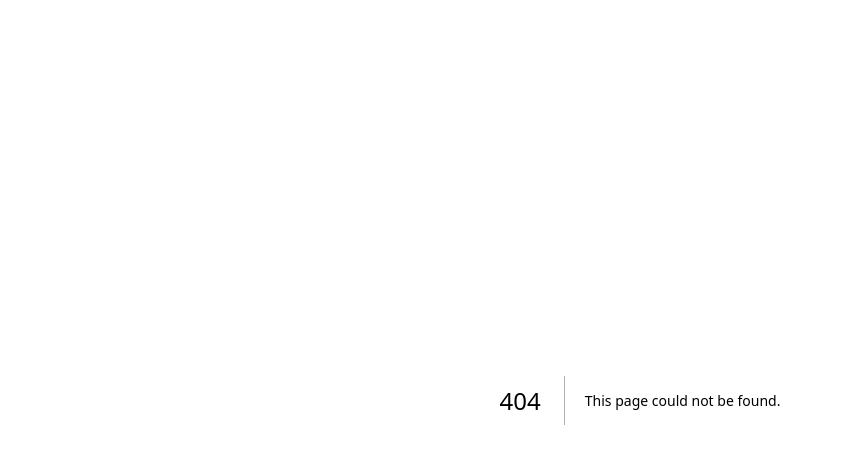
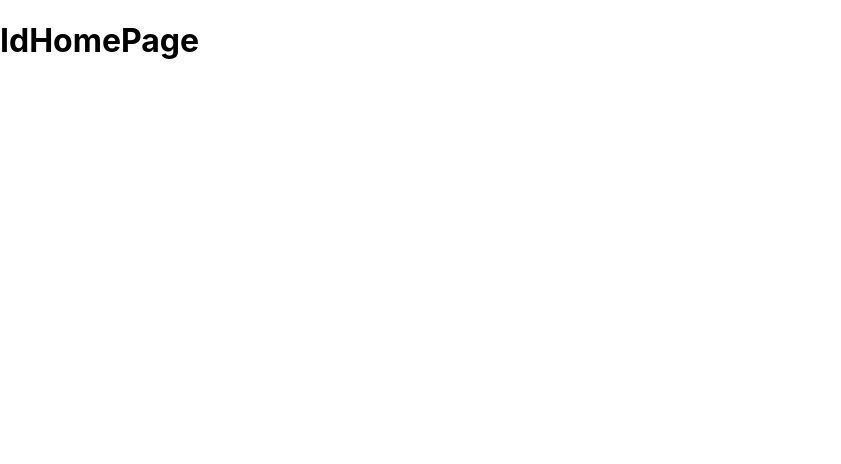
Before and after one commit to Pre-folio/next-netflix-16th, a Next.js app: page /home/1 in a window 1280 px wide. Before the commit this address had no page. Shown: the top 464 px of the page, without its empty margins (0-841 px from the left). Built offline with nearby package versions, Linux system fonts and the light colour scheme.

Commit message:
feat: 폴더 구조 변경 및 recoil 설정

```diff
--- /dev/null
+++ b/components/homePage/CircularThumbnail.tsx
@@ -0,0 +1,5 @@
+const CircularThumbnail = () => {
+  return null;
+};
+
+export default CircularThumbnail;
--- a/package.json
+++ b/package.json
@@ -12,11 +12,13 @@
     "@types/node": "18.11.9",
     "@types/react": "18.0.25",
     "@types/react-dom": "18.0.8",
+    "@types/recoil": "^0.0.9",
     "eslint": "8.27.0",
     "eslint-config-next": "13.0.2",
     "next": "13.0.2",
     "react": "18.2.0",
     "react-dom": "18.2.0",
+    "recoil": "^0.7.6",
     "styled-components": "^5.3.6",
     "styled-normalize": "^8.0.7",
     "typescript": "4.8.4"
--- a/pages/_app.tsx
+++ b/pages/_app.tsx
@@ -1,6 +1,11 @@
-import '../styles/globals.css'
-import type { AppProps } from 'next/app'
+import '../styles/globals.css';
+import { RecoilRoot } from 'recoil';
+import type { AppProps } from 'next/app';
 
 export default function App({ Component, pageProps }: AppProps) {
-  return <Component {...pageProps} />
+  return (
+    <RecoilRoot>
+      <Component {...pageProps} />
+    </RecoilRoot>
+  );
 }
--- /dev/null
+++ b/pages/home/[id].tsx
@@ -0,0 +1,5 @@
+const IdHomePage = () => {
+  return <h1>IdHomePage</h1>;
+};
+
+export default IdHomePage;
--- /dev/null
+++ b/pages/home/index.tsx
@@ -0,0 +1,5 @@
+const HomePage = () => {
+  return <h1>HomePage</h1>;
+};
+
+export default HomePage;
--- /dev/null
+++ b/pages/search/index.tsx
@@ -0,0 +1,5 @@
+const SearchPage = () => {
+  return <h1>SearchPage</h1>;
+};
+
+export default SearchPage;
```
Also changed, not shown: pages/index.tsx (+9 -11 lines), components/elements/Navigation.tsx (renamed from components/Navigation.tsx), 1 other file (tests, documents, lock files or other folders).
